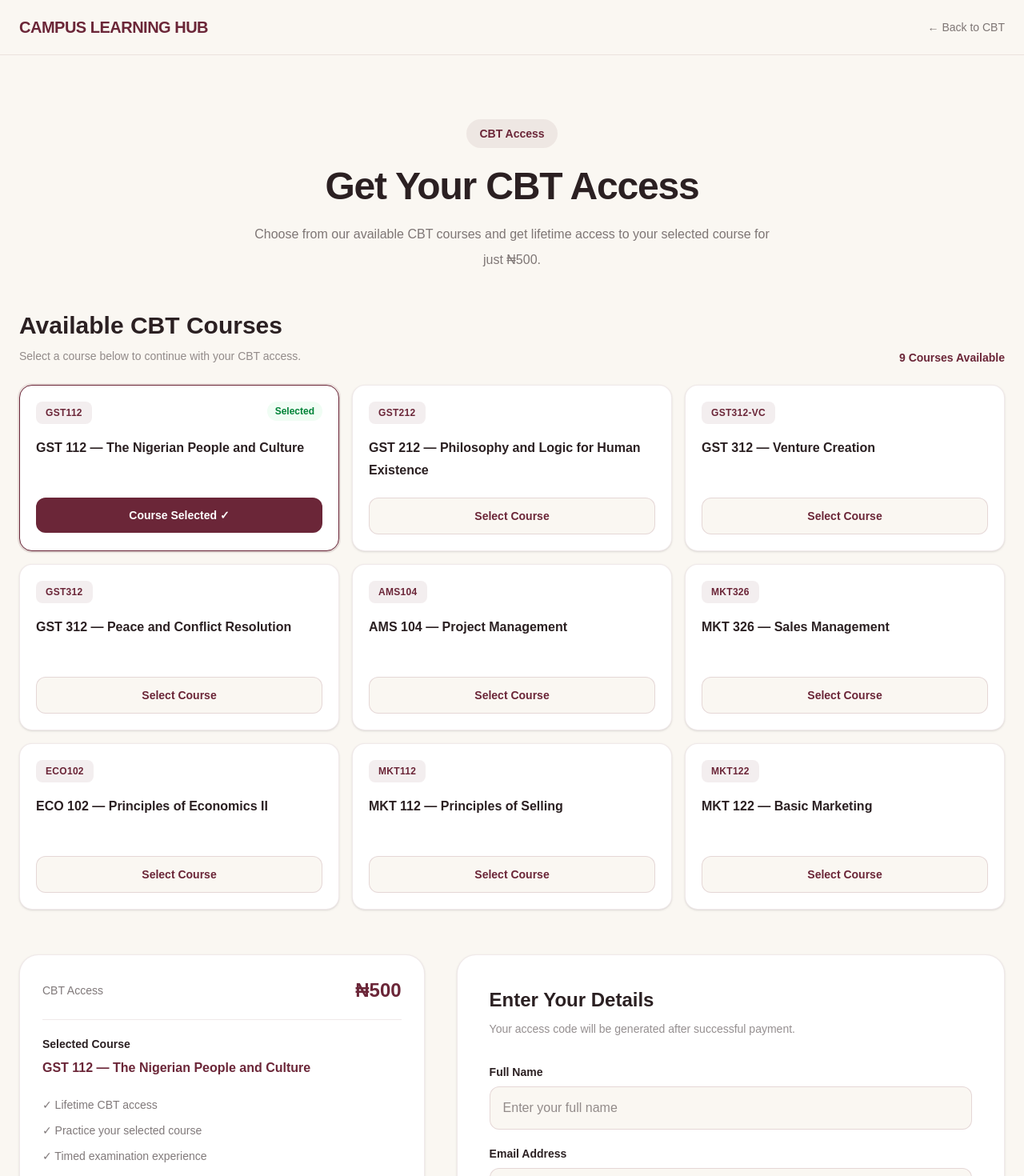
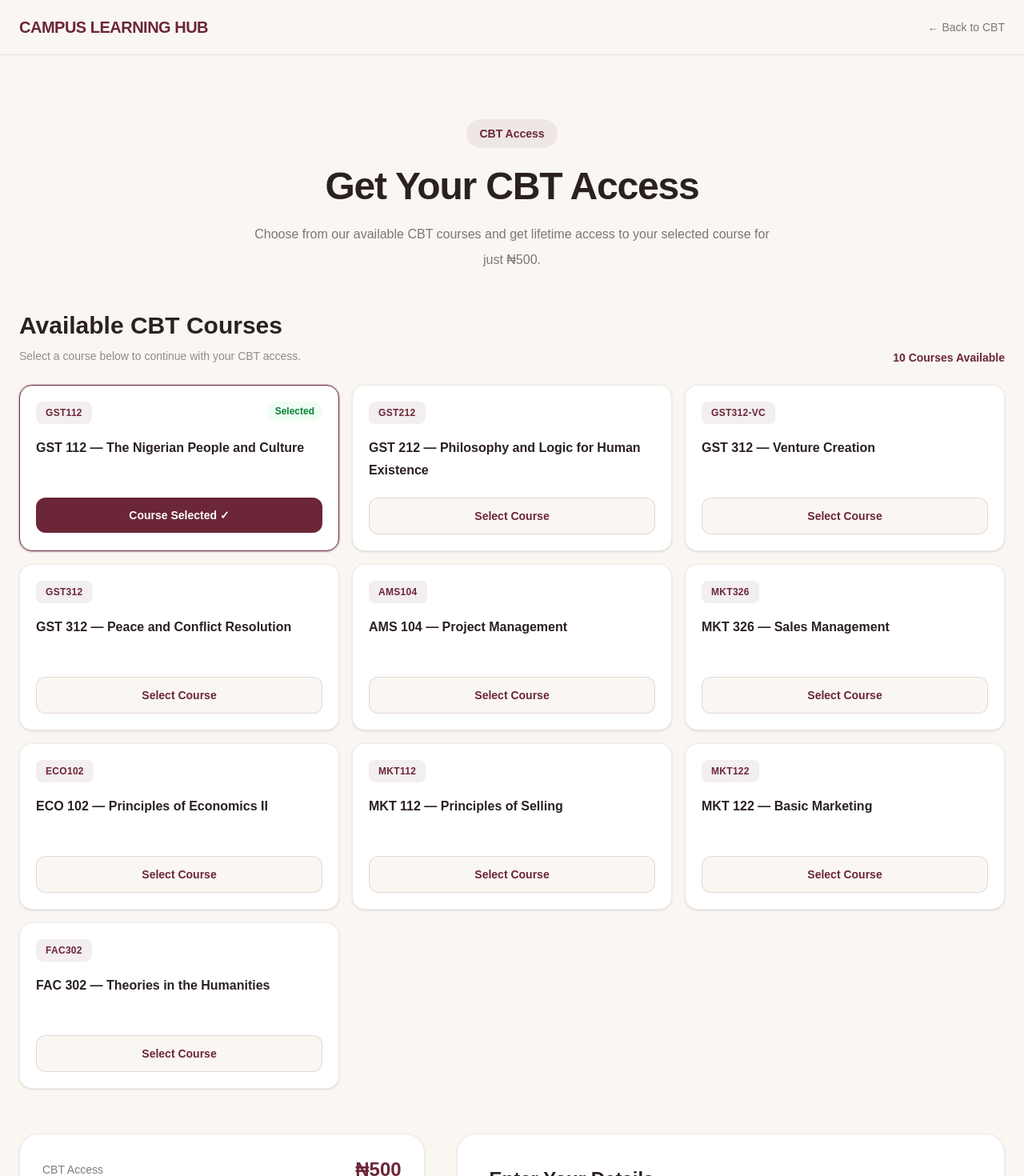
Before and after one commit to deborahasuquo531-star/Campus-Learning-Hub-Frontend, a Next.js app: page /payment in a window 1280 px wide. Shown: the top 1470 px of the page at 80% size. Built offline with nearby package versions, Linux system fonts and the light colour scheme.

Commit message:
Add FAC 302 CBT course

```diff
--- a/app/cbt/page.tsx
+++ b/app/cbt/page.tsx
@@ -68,7 +68,13 @@ import { useEffect, useState } from "react";
 
 "practice marketing principles,marketing mix,consumer behaviour,market research,branding,and related topics.",
 },
-
+{
+  id: 10,
+  code: "FAC 302 — Theories in the Humanities",
+  title: "Theories in the Humanities",
+  description:
+  "Test your understanding of various theories in the humanities, including literature, philosophy, art, and cultural studies,and their applications in analysing",
+  },
 ];
 
 const API_URL = "https://learning-made-easy-backend.vercel.app";
--- a/app/payment/page.tsx
+++ b/app/payment/page.tsx
@@ -52,6 +52,11 @@ const courses = [
     code: "MKT122",
     name: "MKT 122 — Basic Marketing",
   },
+  {
+  id: 10,
+  code: "FAC302",
+  name: "FAC 302 — Theories in the Humanities",
+},
 ];
 
 type PaymentStatus =
```
